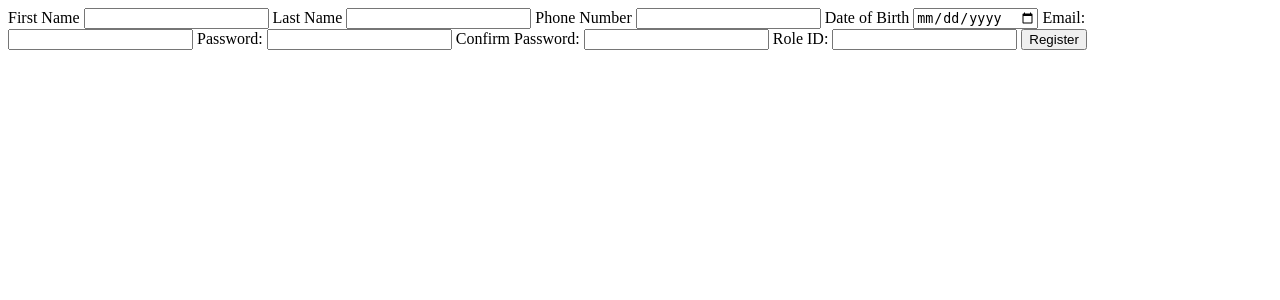
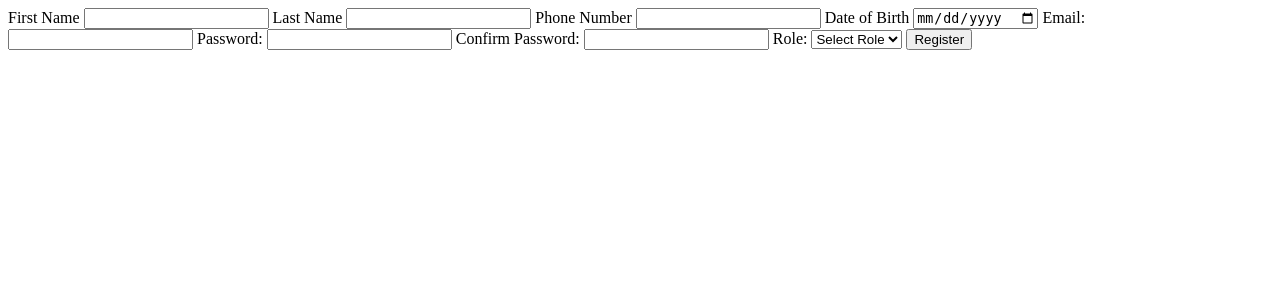
Before and after one commit to IronLightning85/cset220-final, a Laravel app: page /register in a window 1280 px wide. Shown: the top 300 px of the page. Run offline with Laravel 10, Linux system fonts and the light colour scheme; data that the repository does not hold is empty.

Commit message:
Added Dropdown on Register

```diff
--- a/app/Http/Controllers/Controller.php
+++ b/app/Http/Controllers/Controller.php
@@ -17,7 +17,9 @@ class Controller extends BaseController
     public function showRegistrationForm()
     {
         // Retrieve roles, excluding "Admin" role if necessar
-        return view('register');
+        $roles = DB::table('roles')->where('role_id', '>', 1)->get();
+
+        return view('register', ['roles' => $roles]);
     }
 
     use AuthorizesRequests, ValidatesRequests;
--- a/resources/views/register.blade.php
+++ b/resources/views/register.blade.php
@@ -41,8 +41,13 @@
     <label for="password_confirmation">Confirm Password:</label>
     <input type="password" name="password_confirmation" id="password_confirmation" required>
 
-    <label for="role_id">Role ID:</label>
-    <input type="number" name="role_id" id="role_id" required onchange="showAdditionalFields()">
+    <label for="role_id">Role:</label>
+    <select name="role_id" id="role_id" required onchange="showAdditionalFields()">
+        <option value="">Select Role</option>
+        @foreach($roles as $role)
+            <option value="{{ $role->role_id }}">{{ $role->role_name }}</option>
+        @endforeach
+    </select>
 
     <div id="familyFields" style="display: none;">
         <label for="patient_relation">Patient Relation:</label>
```
